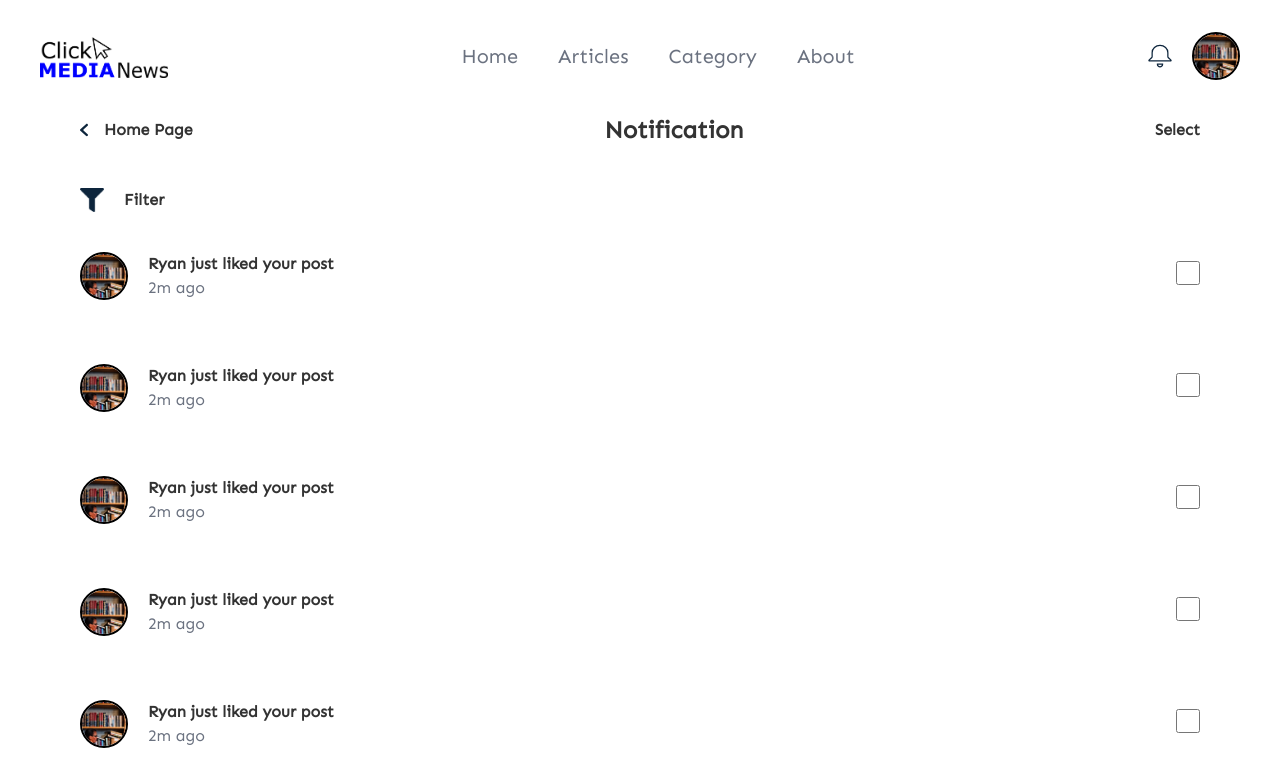
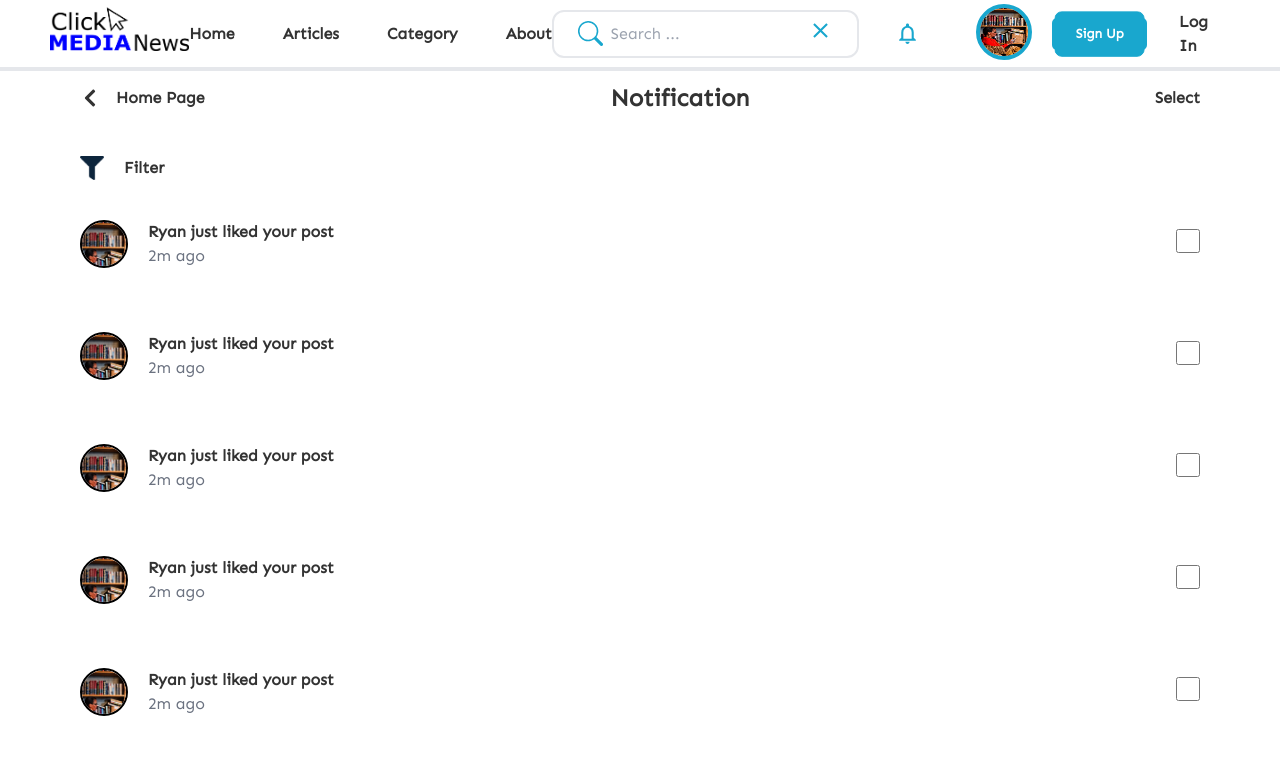
Before and after one commit to hendris27/clickmedianews-frontend, a React (Vite) app: page /notificaton in a window 1280 px wide. Shown: the top 778 px of the page. Built offline with nearby package versions, Linux system fonts and the light colour scheme.

Commit message:
change header make header component

```diff
--- a/src/pages/users/Notification.jsx
+++ b/src/pages/users/Notification.jsx
@@ -1,45 +1,27 @@
-import logoBrand from "../../assets/img/logo_brand.png"
-import Footers from "../../components/Footers.jsx"
-import Bell from "../../assets/img/bell.svg"
+import Header from "../../components/Headers"
+import Picture from "../../assets/img/picture_login.png"
+
+import Filter from "../../assets/img/filter.png"
+import Footer from "../../components/Footers"
+import { FaChevronLeft } from "react-icons/fa"
 import { Link } from "react-router-dom"
-import Filter from "../../assets/img/filter.png"
-import Picture from "../../assets/img/picture_login.png"
-import ArrowBack from "../../assets/img/arrow-back.svg"
 
-const Notification = () => {
+
+
+const notification = () => {
     return (
         <>
             <div>
-                <div className='flex w-full justify-between items-center h-[112px] px-10'>
-                    <div><img src={logoBrand} className='w-32'/></div>
-                    <div>
                 <nav>
-                            <ul className='flex gap-10 text-[20px] font-medium'>
-                                <li className='hover:text-black text-gray-500 cursor-pointer'>Home</li>
-                                <li className='hover:text-black text-gray-500 cursor-pointer'>Articles</li>
-                                <li className='hover:text-black text-gray-500 cursor-pointer'>Category</li>
-                                <li className='hover:text-black text-gray-500 cursor-pointer'>About</li>
-                            </ul>
+                    <Header/>
                 </nav>
+
             </div>
-                    <div>
-                        <div className='flex items-center gap-5'>
-                            <div>
-                                <img src={Bell} className='w-6'/>
-                            </div>
-                            <div>
-                                <div className='rounded-full border-2 border-black overflow-hidden w-12 h-12'>
-                                    <img src={Picture} className='object-cover' />
-                                </div>
-                            </div>
-                        </div>
-                    </div>
-                </div>
-                <div className='flex flex-col gap-10'>
+            <div className='flex flex-col gap-10 pt-20 pb-12'>
                 <div className='flex w-full justify-between px-20 items-center'>
-                        <Link>
-                            <div className='flex gap-4'>
-                                <img src={ArrowBack} className='w-2' />
+                    <Link to='/'>
+                        <div className='flex gap-4 items-center'>
+                            <FaChevronLeft size={20} />
                             <div className='font-bold'>Home Page</div>
                         </div>
                     </Link>
@@ -142,11 +124,16 @@ const Notification = () => {
                         </div>
                     </div>
                 </div>
+                <div className='flex self-center '>
+                    <button className='btn btn-primary w-[400px] '>Delete Selected Items</button>
                 </div>
             </div>
-            <Footers/>
+
+            <footer>
+                <Footer/>
+            </footer>
         </>
     )
 }
 
-export default Notification
+export default notification
```
Lines whose indentation alone changed are shown as unchanged.
